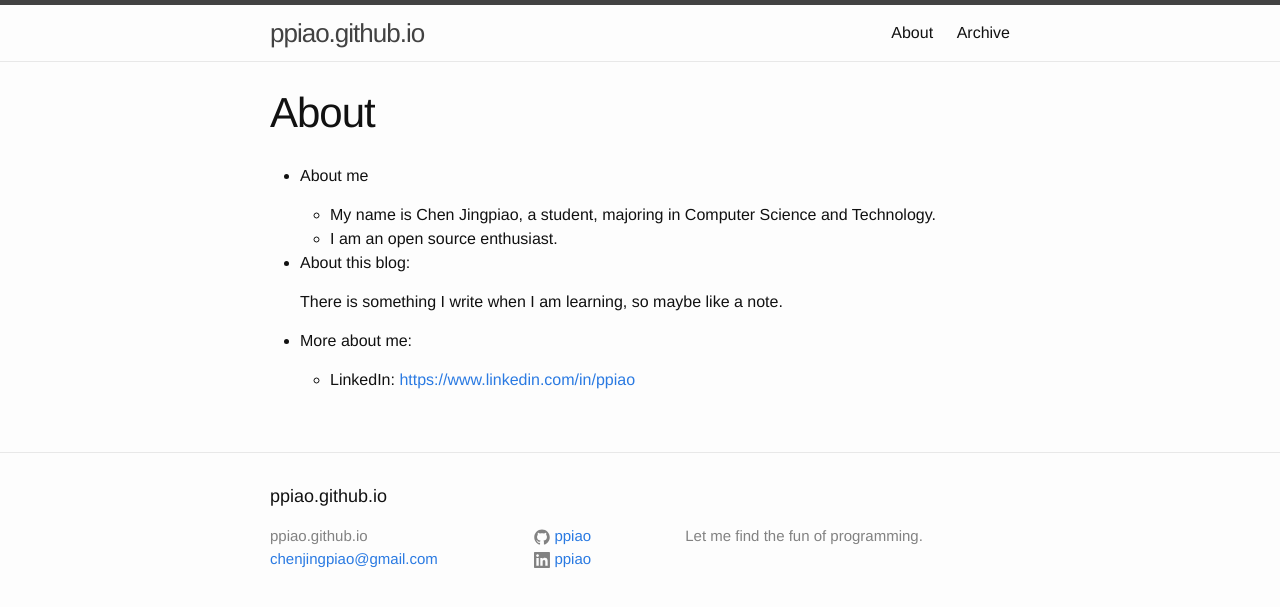
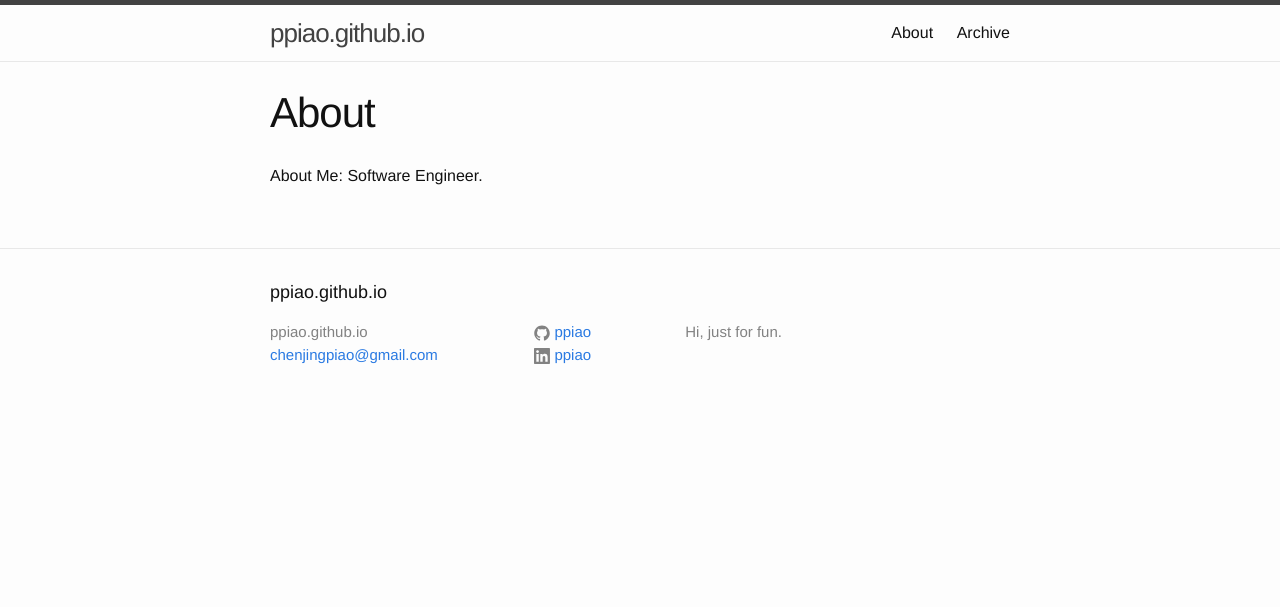
Before and after one commit to ppiao/ppiao.github.io, a Jekyll site: the page built from about.md, in a window 1280 px wide. Shown: the top 607 px of the page. Built offline with Jekyll 4.4.1, drawn with Linux system fonts in a browser that asks for light colours.

Commit message:
update about description

```diff
--- a/_config.yml
+++ b/_config.yml
@@ -9,7 +9,7 @@
 title: ppiao.github.io
 email: chenjingpiao@gmail.com
 description: > # this means to ignore newlines until "baseurl:"
-  Let me find the fun of programming.
+  Hi, just for fun.
 #  A place I learn by writing something.
 #   Write an awesome description for your new site here. You can edit this
 #   line in _config.yml. It will appear in your document head meta (for
--- a/about.md
+++ b/about.md
@@ -4,17 +4,4 @@ title: About
 permalink: /about/
 ---
 
-* About me
-
-	* My name is Chen Jingpiao, a student, majoring in Computer Science and Technology.
-	* I am an open source enthusiast.
-
-* About this blog:
-
-	There is something I write when I am learning, so maybe like a note.
-
-* More about me:
-
-	* LinkedIn: [https://www.linkedin.com/in/ppiao][linkedin]
-
-[linkedin]: https://www.linkedin.com/in/ppiao
+About Me: Software Engineer.
```
